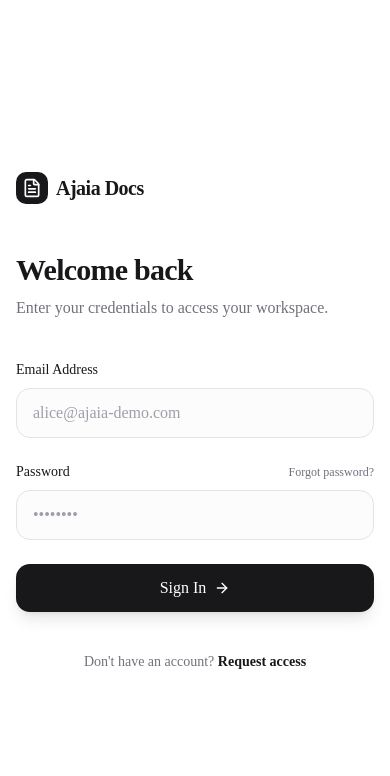
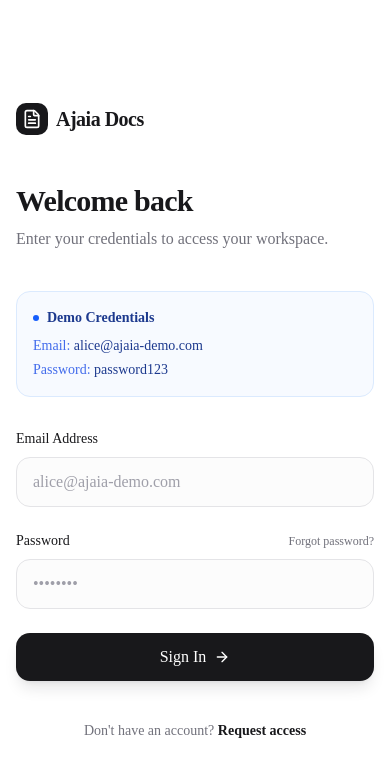
Before and after one commit to SandipanNayek16/Ajaia-Docs-implementation, a Next.js app: page /login in a window 390 px wide. Shown: the top 776 px of the page. Built offline with nearby package versions, Linux system fonts and the light colour scheme.

Commit message:
feat: implement responsive login page with brand branding and authentication form

```diff
--- a/src/app/login/page.tsx
+++ b/src/app/login/page.tsx
@@ -74,6 +74,17 @@ export default async function LoginPage(props: {
             <p className="text-zinc-500 text-base">Enter your credentials to access your workspace.</p>
           </div>
 
+          <div className="mb-8 p-4 bg-blue-50/50 border border-blue-100 rounded-xl">
+            <h3 className="text-sm font-semibold text-blue-900 mb-1 flex items-center gap-2">
+              <div className="w-1.5 h-1.5 rounded-full bg-blue-600"></div>
+              Demo Credentials
+            </h3>
+            <div className="text-sm text-blue-700/80 space-y-1 mt-2">
+              <p>Email: <span className="font-medium text-blue-900 select-all">alice@ajaia-demo.com</span></p>
+              <p>Password: <span className="font-medium text-blue-900 select-all">password123</span></p>
+            </div>
+          </div>
+
           <form action={login} className="space-y-6">
 
             {searchParams.error && (
```
